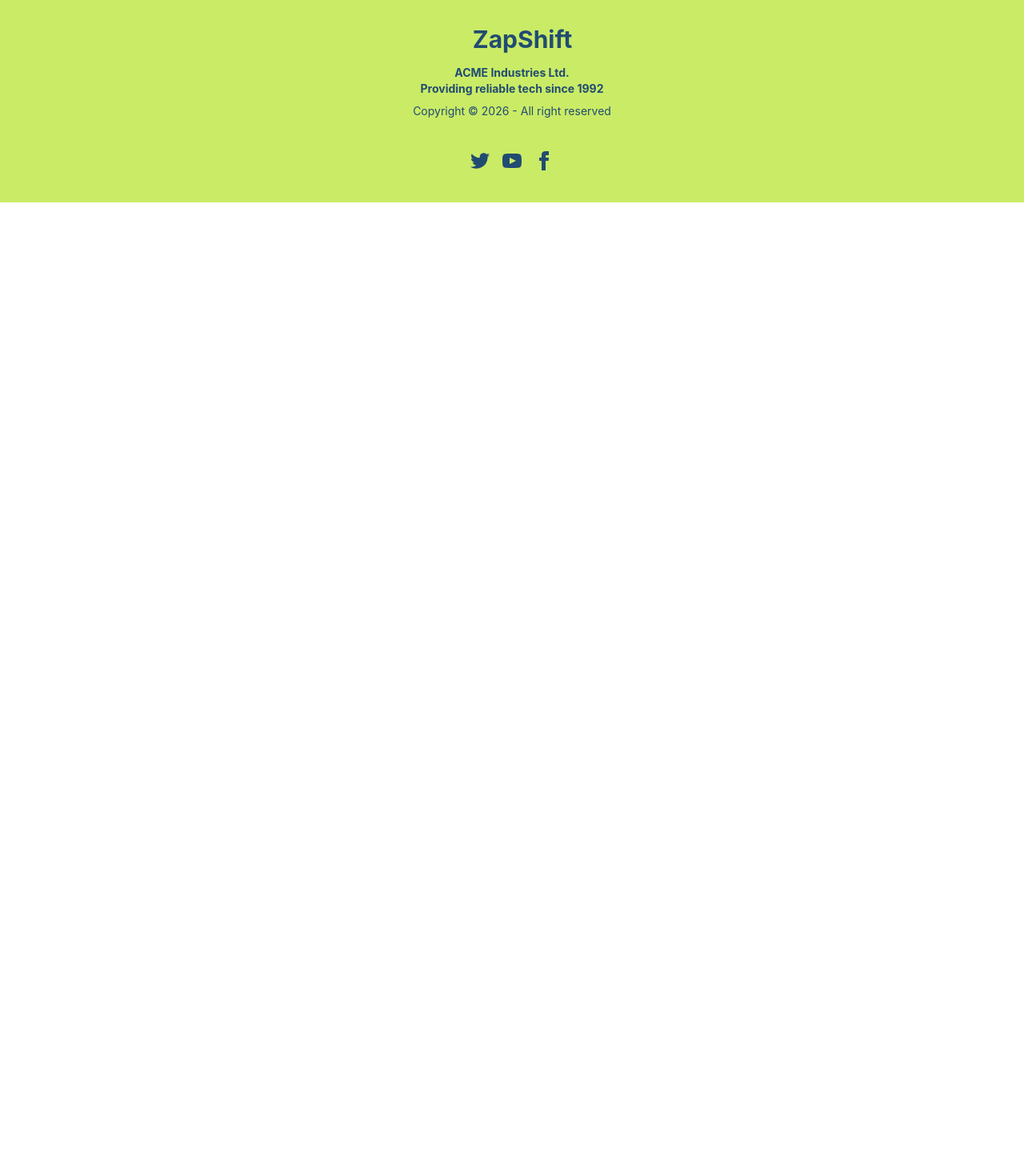
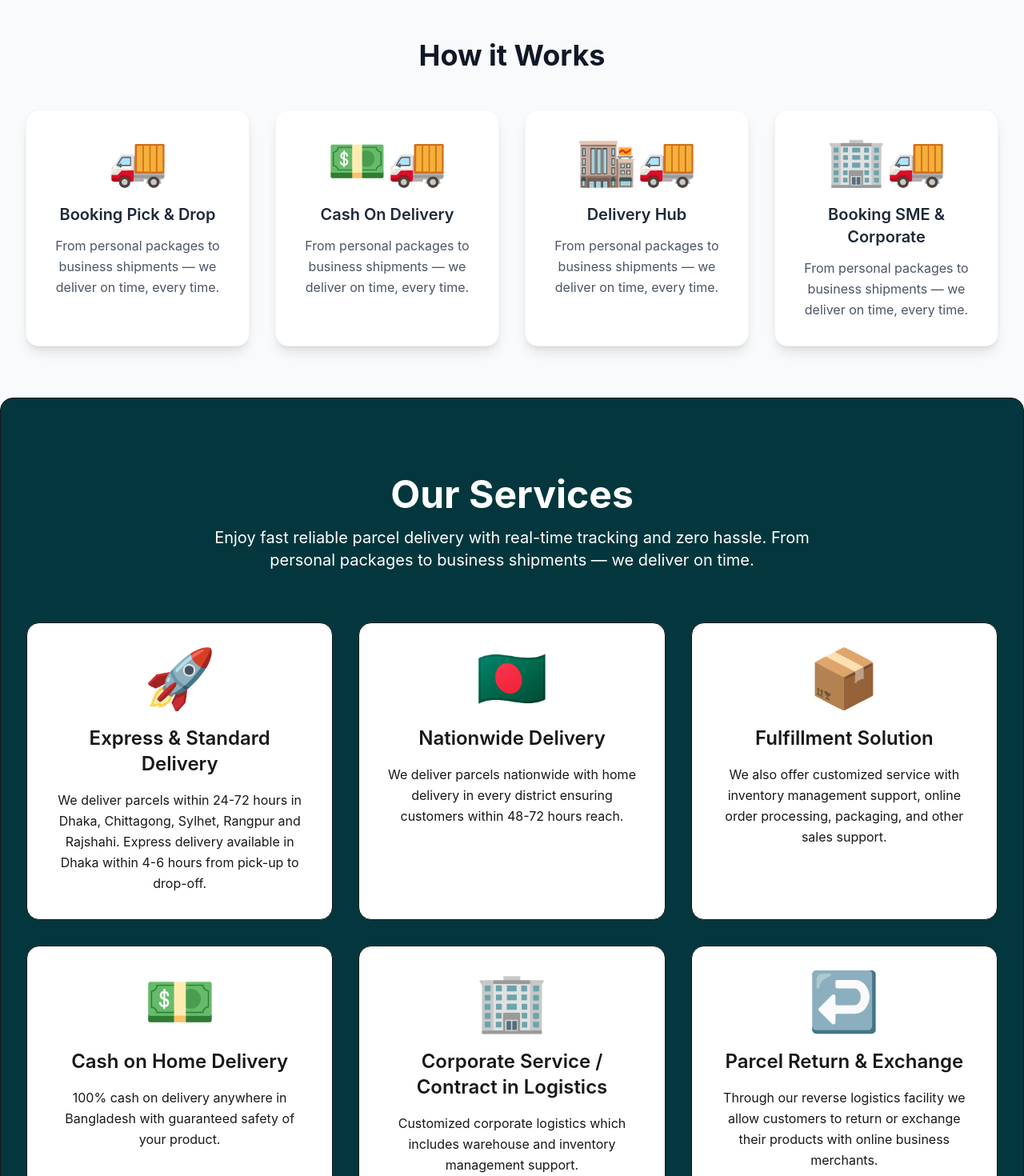
Before and after one commit to meherunnesaenta/zap-shift-client, a React (Vite) app: page / in a window 1280 px wide. Shown: the part 720-2190 px from the top of the page at 80% size. Before the commit the page ends 973 px from the top, so only its background shows below. Built offline with nearby package versions, Linux system fonts and the light colour scheme.

Commit message:
our services components added

```diff
--- /dev/null
+++ b/src/components/Home/HowItWorks.jsx
@@ -0,0 +1,68 @@
+// components/HowItWorks.jsx
+const steps = [
+  {
+    icon: "🚚",
+    title: "Booking Pick & Drop",
+    description:
+      "From personal packages to business shipments — we deliver on time, every time.",
+  },
+  {
+    icon: "💵🚚",
+    title: "Cash On Delivery",
+    description:
+      "From personal packages to business shipments — we deliver on time, every time.",
+  },
+  {
+    icon: "🏬🚚",
+    title: "Delivery Hub",
+    description:
+      "From personal packages to business shipments — we deliver on time, every time.",
+  },
+  {
+    icon: "🏢🚚",
+    title: "Booking SME & Corporate",
+    description:
+      "From personal packages to business shipments — we deliver on time, every time.",
+  },
+];
+
+function HowItWorks() {
+  return (
+    <section className="py-16 bg-gray-50">
+      <div className="max-w-7xl mx-auto px-4 sm:px-6 lg:px-8">
+        {/* Heading */}
+        <div className="text-center mb-12">
+          <h2 className="text-4xl font-bold text-gray-900 mb-4">
+            How it Works
+          </h2>
+
+        </div>
+
+        {/* Cards Grid */}
+        <div className="grid grid-cols-1 md:grid-cols-2 lg:grid-cols-4 gap-8">
+          {steps.map((step, index) => (
+            <div
+              key={index}
+              className="bg-white rounded-2xl shadow-lg p-8 hover:shadow-xl transition-shadow duration-300 border border-gray-100 flex flex-col items-center text-center"
+            >
+              {/* Icon */}
+              <div className="text-6xl mb-6">{step.icon}</div>
+
+              {/* Title */}
+              <h3 className="text-xl font-semibold text-gray-800 mb-3">
+                {step.title}
+              </h3>
+
+              {/* Description */}
+              <p className="text-gray-600 leading-relaxed">
+                {step.description}
+              </p>
+            </div>
+          ))}
+        </div>
+      </div>
+    </section>
+  );
+}
+
+export default HowItWorks;
--- /dev/null
+++ b/src/components/Home/OurServices.jsx
@@ -0,0 +1,82 @@
+import React from 'react'
+const services = [
+  {
+    title: "Express & Standard Delivery",
+    description:
+      "We deliver parcels within 24-72 hours in Dhaka, Chittagong, Sylhet, Rangpur and Rajshahi. Express delivery available in Dhaka within 4-6 hours from pick-up to drop-off.",
+    icon: "🚀",
+  },
+  {
+    title: "Nationwide Delivery",
+    description:
+      "We deliver parcels nationwide with home delivery in every district ensuring customers within 48-72 hours reach.",
+    icon: "🇧🇩",
+  },
+  {
+    title: "Fulfillment Solution",
+    description:
+      "We also offer customized service with inventory management support, online order processing, packaging, and other sales support.",
+    icon: "📦",
+  },
+  {
+    title: "Cash on Home Delivery",
+    description:
+      "100% cash on delivery anywhere in Bangladesh with guaranteed safety of your product.",
+    icon: "💵",
+  },
+  {
+    title: "Corporate Service / Contract in Logistics",
+    description:
+      "Customized corporate logistics which includes warehouse and inventory management support.",
+    icon: "🏢",
+  },
+  {
+    title: "Parcel Return & Exchange",
+    description:
+      "Through our reverse logistics facility we allow customers to return or exchange their products with online business merchants.",
+    icon: "↩️",
+  },
+];
+
+export const OurServices = () => {
+  return (
+    <section className="bg-secondary py-16 md:py-24 border rounded-2xl">
+      <div className="max-w-7xl mx-auto px-4 sm:px-6 lg:px-8 ">
+        {/* Heading */}
+        <div className="text-center mb-12 md:mb-16 text-white">
+          <h2 className="text-4xl md:text-5xl font-bold mb-4">
+            Our Services
+          </h2>
+          <p className="text-lg md:text-xl text-secondary max-w-3xl mx-auto text-white">
+            Enjoy fast reliable parcel delivery with real-time tracking and zero hassle. From personal packages to business shipments — we deliver on time.
+          </p>
+        </div>
+
+        {/* Services Grid */}
+        <div className="grid grid-cols-1 md:grid-cols-2 lg:grid-cols-3 gap-6 md:gap-8">
+          {services.map((service, index) => (
+            <div
+              key={index}
+              className={`rounded-2xl p-8 text-center transition-all duration-300 hover:scale-105 hover:shadow-2xl hover:bg-primary bg-white backdrop-blur-sm border hover:bg-primary`}
+            >
+              {/* Icon */}
+              <div className="text-6xl md:text-7xl mb-6">
+                {service.icon}
+              </div>
+
+              {/* Title */}
+              <h3 className="text-2xl font-semibold mb-4">
+                {service.title}
+              </h3>
+
+              {/* Description */}
+              <p className="leading-relaxed">
+                {service.description}
+              </p>
+            </div>
+          ))}
+        </div>
+      </div>
+    </section>
+  )
+}
--- a/src/index.css
+++ b/src/index.css
@@ -9,5 +9,5 @@
   prefersdark: false;
   color-scheme: light;
   --color-primary:#CAEB66;
-  --color-secondary: #033073D9;
+  --color-secondary: #03373D;
 }
--- a/src/pages/home/Home/Home.jsx
+++ b/src/pages/home/Home/Home.jsx
@@ -1,5 +1,7 @@
 import React from 'react'
 import Banner from '../Banner/Banner'
+import HowItWorks from '../../../components/Home/HowItWorks'
+import { OurServices } from '../../../components/Home/OurServices'
 
 
 export const Home = () => {
@@ -7,6 +9,8 @@ export const Home = () => {
   return (
     <div>
         <Banner></Banner>
+        <HowItWorks> </HowItWorks>
+        <OurServices> </OurServices>
     </div>
   )
 }
```
